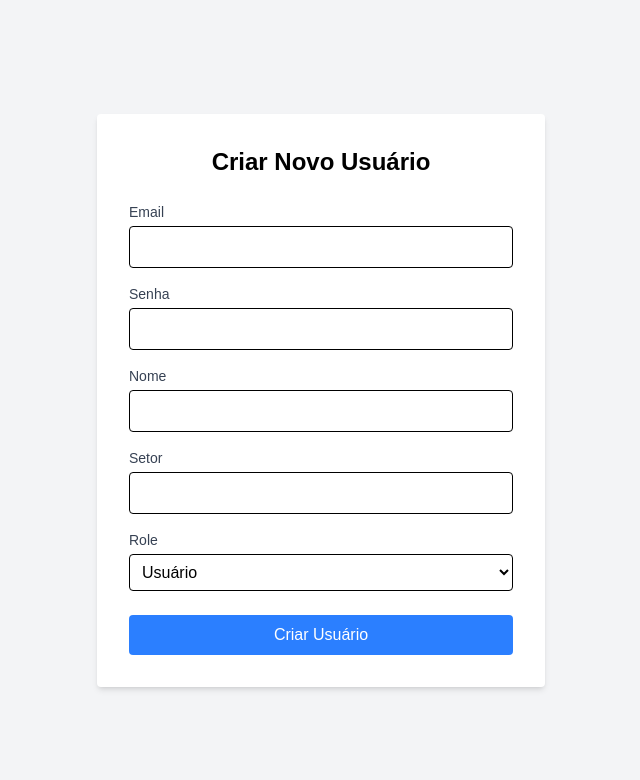
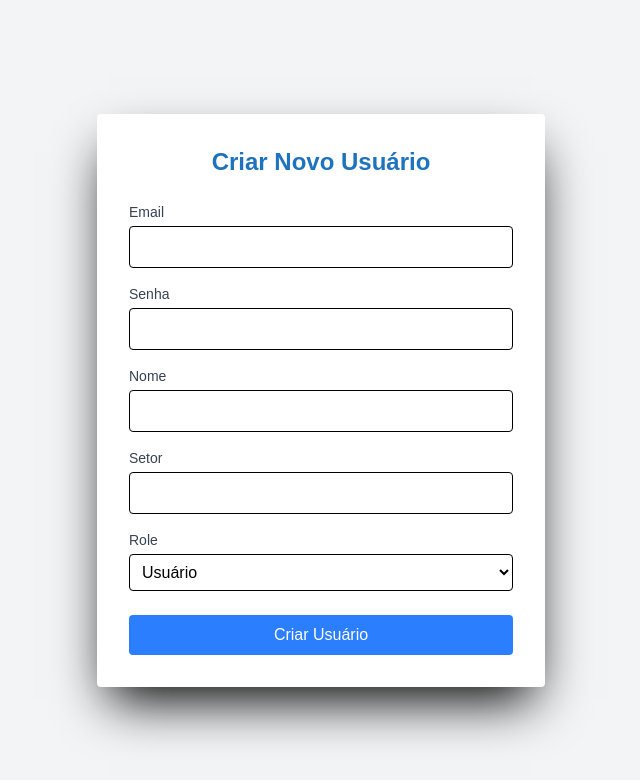
Before and after one commit to Guilherme-Dias-gomes/app-equipamentos, a Next.js app: page /pages/adm/usuario/novo in a window 1280 px wide. Shown: the top 780 px of the page, without its empty margins (319-959 px from the left). Built offline with nearby package versions, Linux system fonts and the light colour scheme; sample sign-in values are in the browser's storage.

Commit message:
Pagina de cadastro e um pouco da page usuario finalizada

```diff
--- a/src/app/pages/adm/dashboard/page.tsx
+++ b/src/app/pages/adm/dashboard/page.tsx
@@ -128,7 +128,7 @@ export default function Dashboard() {
         ) : solicitacoes.length === 0 ? (
           <p className="p-10">Nenhuma solicitação encontrada.</p>
         ) : (
-          <div className="bg-white rounded shadow-md">
+          <div className="bg-white rounded shadow-md h-screen">
             <table className="w-full">
               <thead>
                 <tr className="bg-gray-200">
--- a/src/app/pages/adm/usuario/novo/page.tsx
+++ b/src/app/pages/adm/usuario/novo/page.tsx
@@ -35,8 +35,8 @@ export default function NovoUsuario() {
   return (
     <ProtectedRoute>
       <div className="min-h-screen flex items-center justify-center bg-gray-100 text-blackd text-black">
-        <div className="bg-white p-8 rounded shadow-md w-full max-w-md">
-          <h2 className="text-2xl font-bold mb-6 text-center">Criar Novo Usuário</h2>
+        <div className="bg-white p-8 rounded shadow-2xl shadow-black w-full max-w-md">
+          <h2 className="text-2xl font-bold mb-6 text-center text-[#1e73be]">Criar Novo Usuário</h2>
           {error && <p className="text-red-500 mb-4">{error}</p>}
           <form onSubmit={handleSubmit}>
             <div className="mb-4">
--- a/src/app/pages/adm/usuario/page.tsx
+++ b/src/app/pages/adm/usuario/page.tsx
@@ -73,9 +73,9 @@ export default function Usuarios() {
 
   return (
     <ProtectedRoute>
-      <div className=" min-h-screen bg-gray-100 text-black flex flex-col">
+      <div className="bg-gray-100 text-black flex flex-col">
         <Header/>
-        <div className="bg-white rounded shadow-md pt-19 h-full">
+        <div className="bg-white pt-19 h-screen p-1">
           <h2 className="text-2xl font-bold mb-6">Gerenciar Usuários</h2>
           <table className="w-full">
             <thead className="">
@@ -83,6 +83,7 @@ export default function Usuarios() {
                 <th className="p-2 text-left">ID</th>
                 <th className="p-2 text-left">Nome</th>
                 <th className="p-2 text-left">setor</th>
+                <th className="p-2 text-left">Ações</th>
               </tr>
             </thead>
             <tbody>
```
